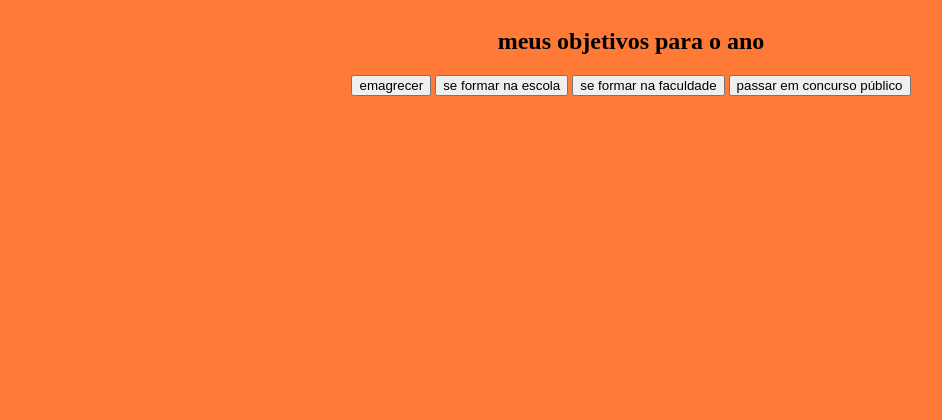
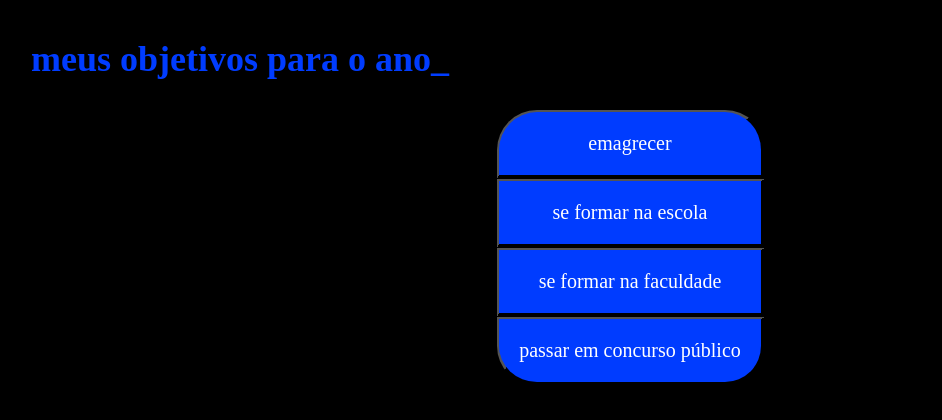
Before and after one commit to pedrohenriquefurquimgouveia/2024-3b-meus-projetos-de-vida, a plain HTML site: page index.html in a window 1280 px wide. Shown: the whole page, without its empty margins (9-951 px from the left). Drawn offline with Linux system fonts and the light colour scheme; a web font is replaced by a local one.

Commit message:
Add files via upload

```diff
--- a/index.html
+++ b/index.html
@@ -10,7 +10,7 @@
 </head>
 <body>
     <section class="conteudo-principal">
-        <h1 class="titulo-principal">meus objetivos para o ano</h1>
+        <h1 class="titulo-principal">meus objetivos para o ano<span>_</span></h1>
         <div class="botoes">
             <button class="botao">emagrecer</button>
             <button class="botao">se formar na escola </button>
--- a/style.css
+++ b/style.css
@@ -2,23 +2,23 @@
 
 
 :root{
-    --laranja:#FE7A36;
-    --azul-claro:#3652AD;
-    --roxo:#280274;
-    --azul-bebe:#E9F6FF;
+    --cinza:#353535;
+    --azul-escuro:#003cff;
+    --preto:#000000;
+    --branco:#ffffff;
     --font-titulo:"Kode Mono", monospace;
-    --font-texto:"Micro 5", serif;
+    --font-texto:"Kode Mono", serif;
 
 }
 
 body{
-    background-color: var(--laranja);
-    color: var(--azul-claro)
+    background-color: var(--preto);
+    color: var(--azul-escuro);
     font-family: var(--font-texto);
 }
 
 .conteudo-principal{
-    display:flex;
+    display: flex;
     flex-direction: column;
     justify-content: center;
     align-items: center;
@@ -27,3 +27,55 @@ body{
     margin: 0 auto;
 
 }
+
+.titulo-principal{
+    text-align: left;
+    width: 100%;
+    font-size: 36px;
+}
+
+.titulo.principal span{
+    color: var(--azul-escuro);
+}
+
+.botao{
+    font-family: var(--font-texto);
+    font-size: 20px;
+    background-color: var(--azul-escuro);
+    color:var(--branco);
+    display: flex;
+    justify-content: center;
+    align-self: center;
+    padding: 1em;
+    width:100%;
+    border-bottom: 4px solid var(--preto);
+    border-right:4px solid var(--preto);
+}
+
+.botoes{
+    display: block;
+}
+
+.botao:first-child{
+    border-radius: 40px 40px 0 0;
+}
+
+.botao:last-child{
+    border-radius: 0 0 40px 40px;
+}
+
+.ativo{
+    background-color: var(--branco);
+    border-bottom: 4px solid var(--preto);
+}
+@media screen and(min-width: 768px) {
+    .botoes{
+        display: flex;
+    }
+    .botao:first-child{
+         border-radius:40px 0 0 0;
+    }
+    .botao:last-child{
+        border-radius: 0 40px 0 0;
+    }
+}
```
